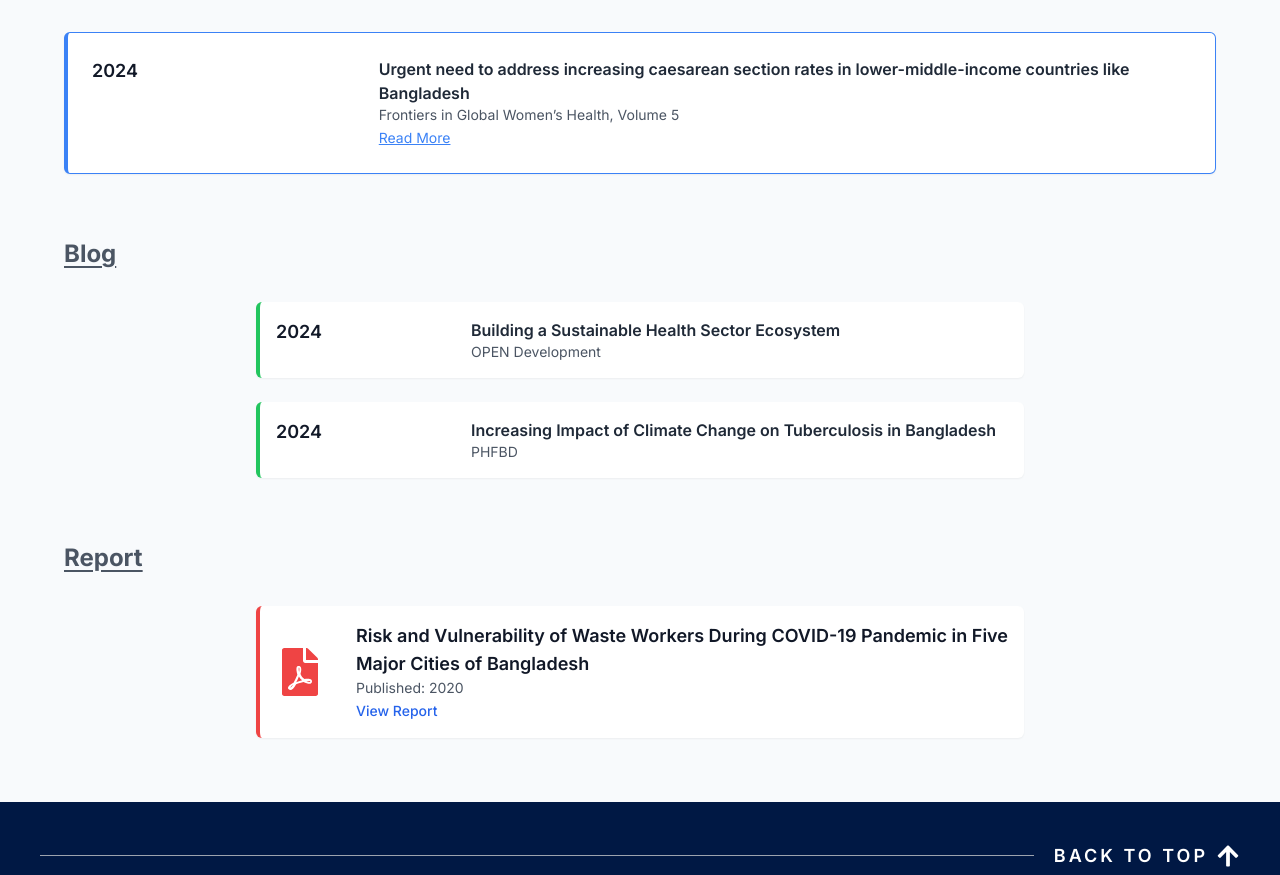
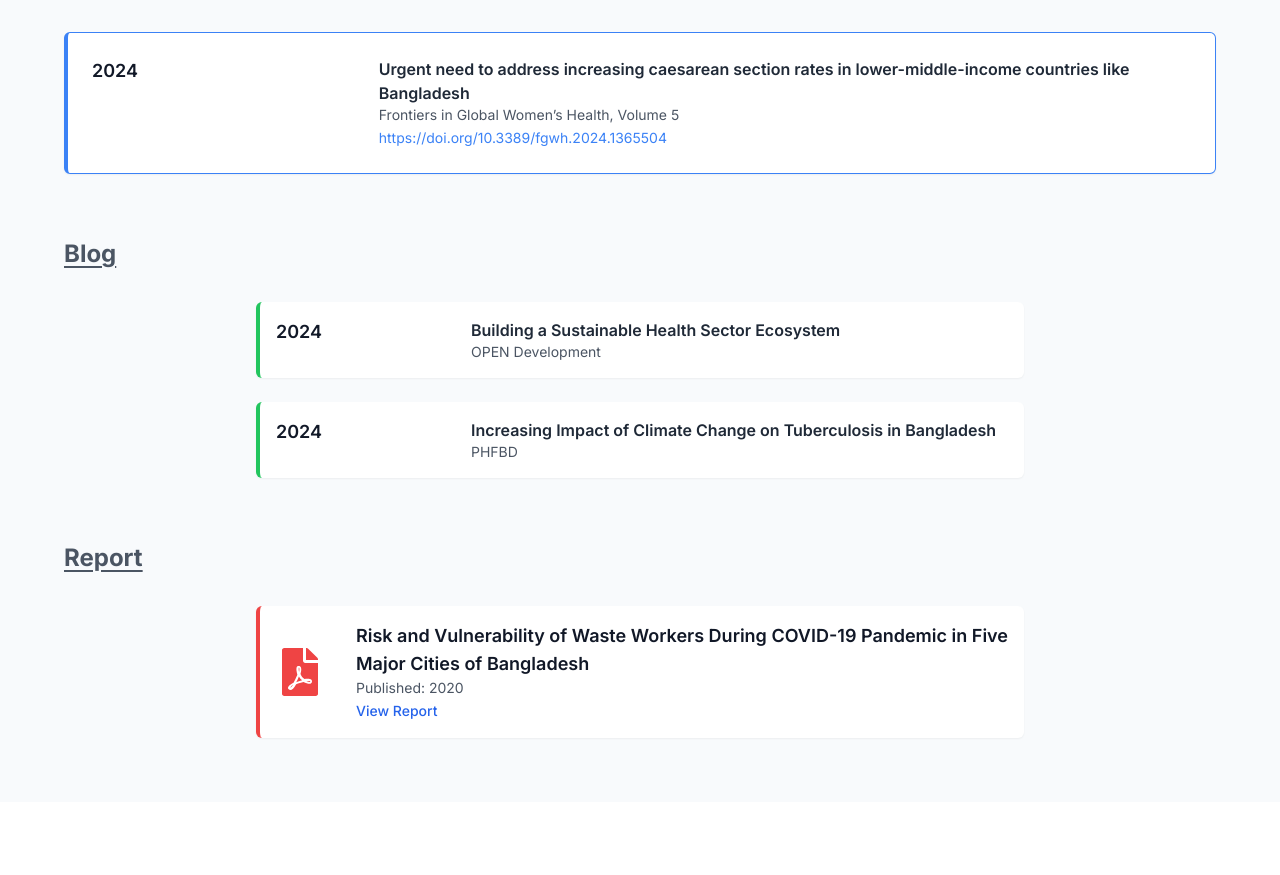
Before and after one commit to mehrabhossain1/hsm, a Next.js app: page /sizear in a window 1280 px wide. Shown: the part 9050-9925 px from the top of the page. Built offline with nearby package versions, Linux system fonts and the light colour scheme.

Commit message:
Career and scholarship

```diff
--- a/app/sizear/page.tsx
+++ b/app/sizear/page.tsx
@@ -3,6 +3,7 @@
 import CareerTrajectory from "@/components/Sizear/CareerTrajectory";
 import EducationalBackground from "@/components/Sizear/EducationalBackground";
 import MoreAboutMe from "@/components/Sizear/MoreAboutMe";
+import NewspaperColumns from "@/components/Sizear/NewspaperColumns";
 import ProfessionalMembership from "@/components/Sizear/ProfessionalMembership";
 import ProfessionalTraining from "@/components/Sizear/ProfessionalTraining";
 import WritingsAndPublications from "@/components/Sizear/WritingsAndPublications";
@@ -44,6 +45,10 @@
       {/* Writings and Publications */}
       <WritingsAndPublications />
       {/* Writings and Publications */}
+
+      {/* Newspaper Columns */}
+      <NewspaperColumns />
+      {/* Newspaper Columns */}
     </section>
   );
 };
--- a/components/Sizear/Blog.tsx
+++ b/components/Sizear/Blog.tsx
@@ -8,18 +8,22 @@
       year: "2024",
       title: "Building a Sustainable Health Sector Ecosystem",
       organization: "OPEN Development",
+      titleLink:
+        "https://www.opendevelopment.co/latest/building-a-sustainable-health-sector-ecosystem", // Update this with the actual blog title link
     },
     {
       year: "2024",
       title:
         "Increasing Impact of Climate Change on Tuberculosis in Bangladesh",
       organization: "PHFBD",
+      titleLink:
+        "https://publichealthfoundation.org.bd/increasing-impact-of-climate-change-on-tuberculosis-in-bangladesh/", // Update this with the actual blog title link
     },
   ];
 
   return (
     <div className="pt-16">
-      <h3 className="text-2xl md:text-2xl font-bold text-gray-600  underline underline-offset-4 mb-8">
+      <h3 className="text-2xl md:text-2xl font-bold text-gray-600 underline underline-offset-4 mb-8">
         Blog
       </h3>
 
@@ -42,9 +46,14 @@
               </h3>
             </div>
             <div className="w-3/4">
-              <p className="text-md font-semibold text-gray-800">
+              <a
+                href={blog.titleLink}
+                target="_blank"
+                rel="noopener noreferrer"
+                className="text-md font-semibold text-gray-800 hover:underline hover:bg-green-500 hover:text-white transition duration-200  rounded"
+              >
                 {blog.title}
-              </p>
+              </a>
               <p className="text-gray-600 text-sm">{blog.organization}</p>
             </div>
           </motion.div>
--- /dev/null
+++ b/components/Sizear/CareerAndScholarship.tsx
@@ -0,0 +1,67 @@
+"use client";
+import { motion } from "framer-motion";
+
+const CareerAndScholarship = () => {
+  const articles = [
+    {
+      title: "How to get the fully-funded scholarship",
+      year: "8 October 2020",
+      link: "https://www.tbsnews.net/feature/pursuit/how-get-fully-funded-scholarship-142642", // Replace with the correct link
+      source: "The Business Standard",
+    },
+    {
+      title: "জাপান সরকার ও বিশ্বব্যাংকের বৃত্তি নিয়ে কিছুকথা",
+      year: "8 October 2020",
+      link: "https://www.prothomalo.com/education/scholarship/%E0%A6%9C%E0%A6%BE%E0%A6%AA%E0%A6%BE%E0%A6%A8-%E0%A6%B8%E0%A6%B0%E0%A6%95%E0%A6%BE%E0%A6%B0-%E0%A6%93-%E0%A6%AC%E0%A6%BF%E0%A6%B6%E0%A7%8D%E0%A6%AC%E0%A6%AC%E0%A7%8D%E0%A6%AF%E0%A6%BE%E0%A6%82%E0%A6%95%E0%A7%87%E0%A6%B0-%E0%A6%AC%E0%A7%83%E0%A6%A4%E0%A7%8D%E0%A6%A4%E0%A6%BF-%E0%A6%A8%E0%A6%BF%E0%A7%9F%E0%A7%87-%E0%A6%95%E0%A6%BF%E0%A6%9B%E0%A7%81-%E0%A6%95%E0%A6%A5%E0%A6%BE?fbclid=IwAR0uUK3jJj5syTq4zmKCPNvBi4fqAK8BPm3nk-B408IMQgybc-61hO2eS9M", // Replace with the correct link
+      source: "Prothom Alo",
+    },
+  ];
+  return (
+    <div className="pt-16">
+      <h3 className="text-2xl md:text-2xl font-bold text-gray-600 underline underline-offset-4 mb-8">
+        Career and Scholarship
+      </h3>
+
+      {/* Content */}
+      <motion.div
+        initial={{ opacity: 0, y: 20 }}
+        animate={{ opacity: 1, y: 0 }}
+        transition={{ duration: 0.5 }}
+        className="space-y-6 max-w-3xl mx-auto"
+      >
+        {articles.map((article, index) => (
+          <motion.div
+            key={index}
+            whileHover={{ borderColor: "#2196F3" }}
+            className="bg-white border shadow-sm rounded-md p-6 border-l-4 border-green-500 flex items-start space-x-6"
+          >
+            {/* Left Side: Year */}
+            <div className="w-1/4">
+              <h3 className="text-lg font-semibold text-gray-900">
+                {article.year}
+              </h3>
+            </div>
+
+            {/* Right Side: Title & Source */}
+            <div className="w-3/4">
+              <p className="text-md font-semibold text-gray-800">
+                {/* Clickable Title */}
+                <a
+                  href={article.link}
+                  target="_blank"
+                  rel="noopener noreferrer"
+                  className="text-blue-500 hover:underline text-md transition duration-200"
+                >
+                  {article.title}
+                </a>
+              </p>
+              <p className="text-gray-600 text-sm">{article.source}</p>
+            </div>
+          </motion.div>
+        ))}
+      </motion.div>
+    </div>
+  );
+};
+
+export default CareerAndScholarship;
--- a/components/Sizear/OpinionArticle.tsx
+++ b/components/Sizear/OpinionArticle.tsx
@@ -8,11 +8,12 @@
       "Urgent need to address increasing caesarean section rates in lower-middle-income countries like Bangladesh",
     journal: "Frontiers in Global Women’s Health, Volume 5",
     link: "https://doi.org/10.3389/fgwh.2024.1365504",
+    titleLink: "#", // Update this with the actual title link
   };
 
   return (
     <div className="pt-16">
-      <h3 className="text-2xl md:text-2xl font-bold text-gray-600  underline underline-offset-4 mb-8">
+      <h3 className="text-2xl md:text-2xl font-bold text-gray-600 underline underline-offset-4 mb-8">
         Opinion Article
       </h3>
 
@@ -30,17 +31,22 @@
           </h3>
         </div>
         <div className="w-3/4">
-          <p className="text-md font-semibold text-gray-800">
+          <a
+            href={opinionArticle.titleLink}
+            target="_blank"
+            rel="noopener noreferrer"
+            className="text-md font-semibold text-gray-800 hover:underline hover:bg-blue-500 hover:text-white transition duration-200 rounded"
+          >
             {opinionArticle.title}
-          </p>
+          </a>
           <p className="text-gray-600 text-sm">{opinionArticle.journal}</p>
           <a
             href={opinionArticle.link}
             target="_blank"
             rel="noopener noreferrer"
-            className="text-blue-500 underline text-sm"
+            className="text-blue-500 hover:underline text-sm"
           >
-            Read More
+            {opinionArticle.link}
           </a>
         </div>
       </motion.div>
--- /dev/null
+++ b/components/Sizear/PublicHealth.tsx
@@ -0,0 +1,111 @@
+"use client";
+import { motion } from "framer-motion";
+
+const PublicHealth = () => {
+  const articles = [
+    {
+      title:
+        "How government can utilise the private sector to improve Bangladesh’s health",
+      year: "2024",
+      link: "https://www.tbsnews.net/thoughts/how-government-can-utilise-private-sector-improve-bangladeshs-health-824686", // Replace with the correct link
+      source: "The Business Standard (TBS)",
+    },
+    {
+      title:
+        "Resource Allocation Formula could address our poor health budget utilisation",
+      year: "2023",
+      link: "https://www.tbsnews.net/thoughts/resource-allocation-formula-could-address-our-poor-health-budget-utilisation-756218", // Replace with the correct link
+      source: "TBS",
+    },
+    {
+      title:
+        "Why health budget remains underutilised and how it can be remedied",
+      year: "2023",
+      link: "https://www.tbsnews.net/thoughts/why-health-budget-remains-underutilised-and-how-it-can-be-remedied-641414", // Replace with the correct link
+      source: "TBS",
+    },
+    {
+      title: "Public health literacy: The key to a healthier society",
+      year: "2023",
+      link: "https://www.tbsnews.net/thoughts/public-health-literacy-key-healthier-society-697074", // Replace with the correct link
+      source: "TBS",
+    },
+    {
+      title:
+        "Breastfeeding: How dubious advertising tricked us into thinking formula is better",
+      year: "2023",
+      link: "https://www.tbsnews.net/thoughts/breastfeeding-how-dubious-advertising-tricked-us-thinking-formula-better-676906", // Replace with the correct link
+      source: "TBS",
+    },
+    {
+      title:
+        "Health for all: An overarching but ultimate goal for World Health Day 2023",
+      year: "2023",
+      link: "https://www.tbsnews.net/thoughts/health-all-overarching-ultimate-goal-world-health-day-2023-612630", // Replace with the correct link
+      source: "TBS",
+    },
+    {
+      title:
+        "Triumphs and challenges of the tuberculosis programme in Bangladesh",
+      year: "2023",
+      link: "https://www.tbsnews.net/thoughts/triumphs-and-challenges-tuberculosis-programme-bangladesh-604754", // Replace with the correct link
+      source: "TBS",
+    },
+    {
+      title:
+        "Learning from Sweden: A contextualised approach to deal with an unprecedented situation",
+      year: "2020",
+      link: "https://www.tbsnews.net/thoughts/learning-sweden-contextualised-approach-deal-unprecedented-situation-91294", // Replace with the correct link
+      source: "TBS",
+    },
+  ];
+
+  return (
+    <div className="pt-16">
+      <h3 className="text-2xl md:text-2xl font-bold text-gray-600  underline underline-offset-4 mb-8">
+        Public Health
+      </h3>
+
+      {/* content */}
+      <motion.div
+        initial={{ opacity: 0, y: 20 }}
+        animate={{ opacity: 1, y: 0 }}
+        transition={{ duration: 0.5 }}
+        className="space-y-6 max-w-3xl mx-auto"
+      >
+        {articles.map((article, index) => (
+          <motion.div
+            key={index}
+            whileHover={{ borderColor: "#2196F3" }}
+            className="bg-white border shadow-sm rounded-md p-6 border-l-4 border-green-500 flex items-start space-x-6"
+          >
+            {/* Left Side: Year */}
+            <div className="w-1/4">
+              <h3 className="text-lg font-semibold text-gray-900">
+                {article.year}
+              </h3>
+            </div>
+
+            {/* Right Side: Title & Source */}
+            <div className="w-3/4">
+              <p className="text-md font-semibold text-gray-800">
+                {/* Clickable Title */}
+                <a
+                  href={article.link}
+                  target="_blank"
+                  rel="noopener noreferrer"
+                  className="hover:text-blue-500 hover:underline text-md transition duration-200"
+                >
+                  {article.title}
+                </a>
+              </p>
+              <p className="text-gray-600 text-sm">{article.source}</p>
+            </div>
+          </motion.div>
+        ))}
+      </motion.div>
+    </div>
+  );
+};
+
+export default PublicHealth;
--- a/components/Sizear/PublicationsInPeerReviewed.tsx
+++ b/components/Sizear/PublicationsInPeerReviewed.tsx
@@ -9,6 +9,7 @@
         "Effect of leisure-time physical activity on blood pressure in people with hypertension: a systematic review and meta-analysis",
       journal: "Nature: Sci Rep 13, 10639",
       link: "https://doi.org/10.1038/s41598-023-37149-2",
+      titleLink: "https://www.nature.com/articles/s41598-023-37149-2", // Update with actual link
     },
     {
       year: "2023",
@@ -16,6 +17,7 @@
         "Coping with COVID-19 Pandemic and Sustained Health Behavior: A Cross-Sectional Study in Bangladesh",
       journal: "Epidemiologia 2023, 4, 85-93",
       link: "https://doi.org/10.3390/epidemiologia4010009",
+      titleLink: "https://www.mdpi.com/2673-3986/4/1/9", // Update with actual link
     },
     {
       year: "2022",
@@ -23,6 +25,8 @@
         "Cigarette smoking and associated factors among men in five South Asian countries: A pooled analysis of nationally representative surveys",
       journal: "PLOS ONE, 17(11), e0277758",
       link: "https://doi.org/10.1371/journal.pone.0277758",
+      titleLink:
+        "https://journals.plos.org/plosone/article?id=10.1371/journal.pone.0277758", // Update with actual link
     },
     {
       year: "2021",
@@ -30,6 +34,7 @@
         "Effect of leisure-time physical activity in controlling hypertension: a systematic review and meta-analysis protocol",
       journal: "BMJ Open Vol 11, Issue 12",
       link: "https://doi.org/10.1136/bmjopen-2021-056270",
+      titleLink: "https://bmjopen.bmj.com/content/11/12/e056270", // Update with actual link
     },
     {
       year: "2019",
@@ -37,12 +42,14 @@
         "Perceptions of appropriate treatment among the informal allopathic providers in two peri-urban areas in Bangladesh",
       journal: "BMC Health Serv Res 19, 424",
       link: "https://doi.org/10.1186/s12913-019-4254-3",
+      titleLink:
+        "https://mshoffice-my.sharepoint.com/personal/msizear_msh_org/Documents/Sizear_Digital%20Files%20Documentation_July%202023/CV%20Work_Sizear/CV_2024/CV_Updated_MIS_2024/CV%20formats_MIS/CV%20and%20Bio's%20Latest%20Work_July%202024/4%20pages%20CV%20updated%20versions/Perceptions%20of%20appropriate%20treatment%20among%20the%20informal%20allopathic%20providers%20in%20two%20peri-urban%20areas%20in%20Bangladesh", // Update with actual link
     },
   ];
 
   return (
     <div className="pt-16">
-      <h3 className="text-2xl md:text-2xl font-bold text-gray-600  underline underline-offset-4 mb-8">
+      <h3 className="text-2xl md:text-2xl font-bold text-gray-600 underline underline-offset-4 mb-8">
         Publications in Peer Reviewed Journals
       </h3>
 
@@ -68,9 +75,14 @@
 
             {/* Right Side: Title & Journal */}
             <div className="w-3/4">
-              <p className="text-md font-semibold text-gray-800">
+              <a
+                href={item.titleLink}
+                target="_blank"
+                rel="noopener noreferrer"
+                className="text-md font-semibold text-gray-800  hover:bg-blue-500 hover:text-white hover:underline transition duration-200 rounded"
+              >
                 {item.title}
-              </p>
+              </a>
               <p className="text-gray-600 text-sm">{item.journal}</p>
               <a
                 href={item.link}
```
Also changed, not shown: components/Sizear/NewspaperColumns.tsx (added, +21 -0 lines), components/Sizear/Report.tsx (+10 -4 lines).
